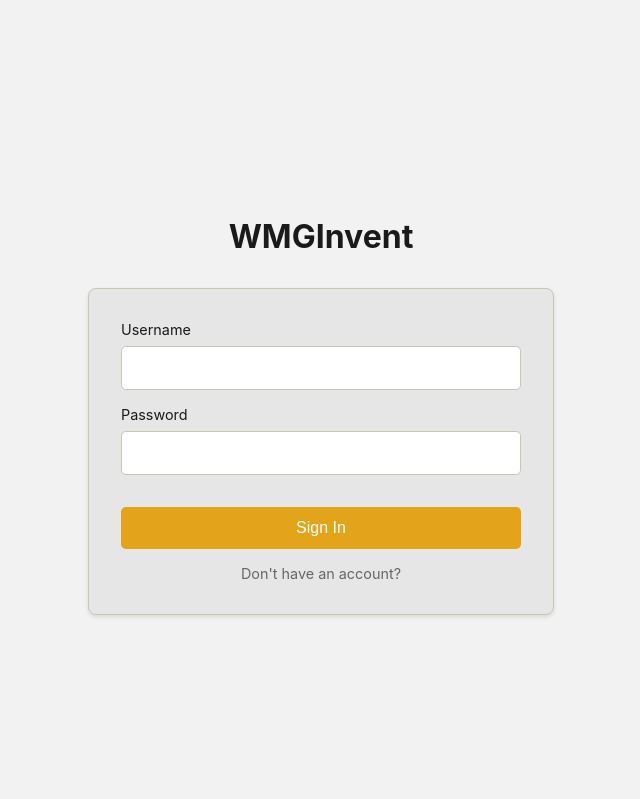
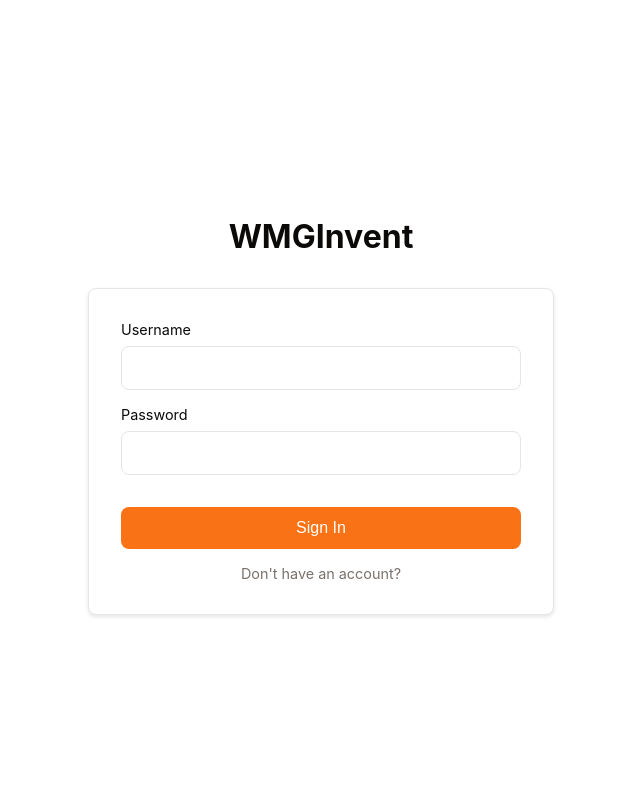
Before and after one commit to H3nry-T/WMGInvent, a Flask app: page /login in a window 1280 px wide. Shown: the whole page, without its empty margins (319-959 px from the left). Run offline with Flask 3, Linux system fonts and the light colour scheme.

Commit message:
base theme changed to be shadcn

```diff
--- a/static/root.css
+++ b/static/root.css
@@ -1,45 +1,56 @@
+@layer base {
+  :root {
+    --background: 0 0% 100%;
+    --foreground: 20 14.3% 4.1%;
+    --card: 0 0% 100%;
+    --card-foreground: 20 14.3% 4.1%;
+    --popover: 0 0% 100%;
+    --popover-foreground: 20 14.3% 4.1%;
+    --primary: 24.6 95% 53.1%;
+    --primary-foreground: 60 9.1% 97.8%;
+    --secondary: 60 4.8% 95.9%;
+    --secondary-foreground: 24 9.8% 10%;
+    --muted: 60 4.8% 95.9%;
+    --muted-foreground: 25 5.3% 44.7%;
+    --accent: 60 4.8% 95.9%;
+    --accent-foreground: 24 9.8% 10%;
+    --destructive: 0 84.2% 60.2%;
+    --destructive-foreground: 60 9.1% 97.8%;
+    --border: 20 5.9% 90%;
+    --input: 20 5.9% 90%;
+    --ring: 24.6 95% 53.1%;
+    --radius: 0.5rem;
+    --chart-1: 12 76% 61%;
+    --chart-2: 173 58% 39%;
+    --chart-3: 197 37% 24%;
+    --chart-4: 43 74% 66%;
+    --chart-5: 27 87% 67%;
+  }
 
-:root  {
-  --background: 41 0% 95%;
-  --foreground: 41 0% 10%;
-  --card: 41 0% 90%;
-  --card-foreground: 41 0% 15%;
-  --popover: 41 0% 95%;
-  --popover-foreground: 41 95% 10%;
-  --primary: 41 78% 50%;
-  --primary-foreground: 0 0% 100%;
-  --secondary: 41 10% 75%;
-  --secondary-foreground: 0 0% 0%;
-  --muted: 3 10% 85%;
-  --muted-foreground: 41 0% 40%;
-  --accent: 3 10% 80%;
-  --accent-foreground: 41 0% 15%;
-  --destructive: 0 50% 50%;
-  --destructive-foreground: 41 0% 90%;
-  --border: 41 20% 75%;
-  --input: 41 20% 50%;
-  --ring: 41 78% 50%;
-  --radius: 0.3rem;
+  .dark {
+    --background: 20 14.3% 4.1%;
+    --foreground: 60 9.1% 97.8%;
+    --card: 20 14.3% 4.1%;
+    --card-foreground: 60 9.1% 97.8%;
+    --popover: 20 14.3% 4.1%;
+    --popover-foreground: 60 9.1% 97.8%;
+    --primary: 20.5 90.2% 48.2%;
+    --primary-foreground: 60 9.1% 97.8%;
+    --secondary: 12 6.5% 15.1%;
+    --secondary-foreground: 60 9.1% 97.8%;
+    --muted: 12 6.5% 15.1%;
+    --muted-foreground: 24 5.4% 63.9%;
+    --accent: 12 6.5% 15.1%;
+    --accent-foreground: 60 9.1% 97.8%;
+    --destructive: 0 72.2% 50.6%;
+    --destructive-foreground: 60 9.1% 97.8%;
+    --border: 12 6.5% 15.1%;
+    --input: 12 6.5% 15.1%;
+    --ring: 20.5 90.2% 48.2%;
+    --chart-1: 220 70% 50%;
+    --chart-2: 160 60% 45%;
+    --chart-3: 30 80% 55%;
+    --chart-4: 280 65% 60%;
+    --chart-5: 340 75% 55%;
+  }
 }
-.dark  {
-  --background: 41 10% 10%;
-  --foreground: 41 0% 90%;
-  --card: 41 0% 10%;
-  --card-foreground: 41 0% 90%;
-  --popover: 41 10% 5%;
-  --popover-foreground: 41 0% 90%;
-  --primary: 41 78% 50%;
-  --primary-foreground: 0 0% 100%;
-  --secondary: 41 10% 20%;
-  --secondary-foreground: 0 0% 100%;
-  --muted: 3 10% 25%;
-  --muted-foreground: 41 0% 65%;
-  --accent: 3 10% 25%;
-  --accent-foreground: 41 0% 90%;
-  --destructive: 0 50% 50%;
-  --destructive-foreground: 41 0% 90%;
-  --border: 41 20% 50%;
-  --input: 41 20% 50%;
-  --ring: 41 78% 50%;
-  --radius: 0.3rem;
-}
```
